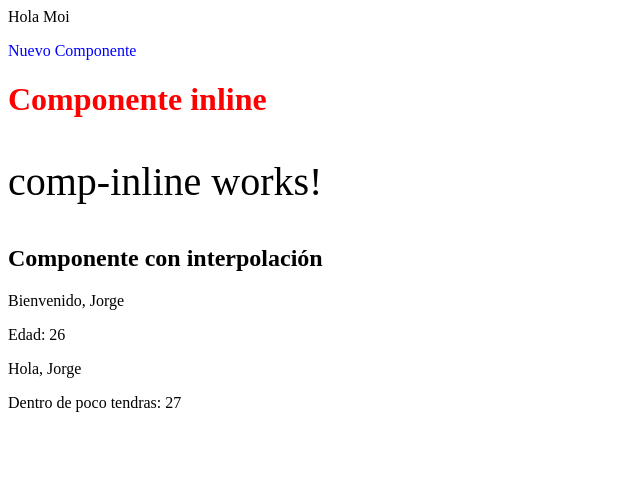
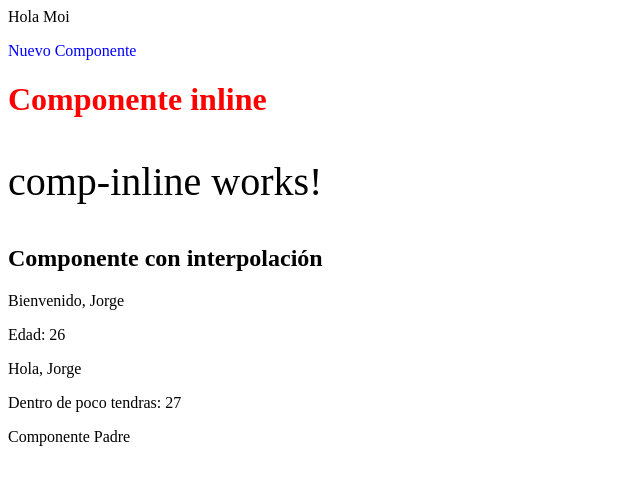
Before and after one commit to Jerome066/Angular_Study, an Angular app: page / in a window 1280 px wide. Shown: the top 480 px of the page, without its empty margins (0-640 px from the left). Built offline with nearby package versions, Linux system fonts and the light colour scheme.

Commit message:
incorporación del componente padre en APP

```diff
--- a/src/app/app.component.html
+++ b/src/app/app.component.html
@@ -5,3 +5,5 @@
 <app-comp-inline></app-comp-inline>
 
 <app-interpolacion></app-interpolacion>
+
+<app-padre/>
--- a/src/app/app.component.ts
+++ b/src/app/app.component.ts
@@ -3,10 +3,11 @@ import { RouterOutlet } from '@angular/router';
 import { NuevoComponenteComponent } from "./nuevo-componente/nuevo-componente.component";
 import { CompInlineComponent } from "./comp-inline/comp-inline.component";
 import { InterpolacionComponent } from "./interpolacion/interpolacion.component";
+import { PadreComponent } from "./padre/padre.component";
 
 @Component({
   selector: 'app-root', //nombre de la plantilla que vamos a usar
-  imports: [RouterOutlet, NuevoComponenteComponent, CompInlineComponent, InterpolacionComponent], //Permite el cambio de rutas dentro de la palicación
+  imports: [RouterOutlet, NuevoComponenteComponent, CompInlineComponent, InterpolacionComponent, PadreComponent], //RouterOutlet Permite el cambio de rutas dentro de la palicación
   templateUrl: './app.component.html', //Define el codigo HTML
   styleUrl: './app.component.css'
 })
--- a/src/app/padre/padre.component.html
+++ b/src/app/padre/padre.component.html
@@ -1 +1 @@
-<p>padre works!</p>
+<p>Componente Padre</p>
```
Also changed, not shown: src/app/padre/hijo/hijo.component.html (+6 -1 lines).
